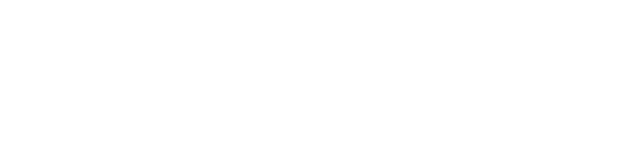
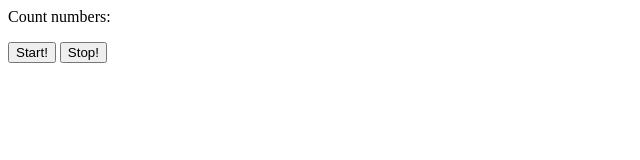
Before and after one commit to jbuck/hackto, a plain HTML site: page index.html in a window 1280 px wide. Shown: the whole page, without its empty margins (0-640 px from the left). Drawn offline with Linux system fonts and the light colour scheme.

Commit message:
Shitty example using some web workers

```diff
--- a/index.html
+++ b/index.html
@@ -1,6 +1,30 @@
 <html>
   <head>
+    <title>Hack TO</title>
   </head>
+  <script>
+    var w;
+
+    function startWorker(){
+      if(typeof(Worker)!=="undefined"){
+        w=new Worker("hackTO.js");
+        w.onmessage = function (event) {
+          document.getElementById("result").innerHTML = event.data;
+        };
+        w.postMessage("Test " + Math.random() * 1000);
+      }
+      else{
+        document.getElementById("result").innerHTML="Sorry, your browser does not support Web Workers...";
+      }
+    }
+
+    function stopWorker(){
+      w.terminate();
+    }
+  </script>
   <body>
+    <p>Count numbers: <output id="result"></output></p>
+    <button onclick="startWorker()">Start!</button>
+    <button onclick="stopWorker()">Stop!</button>
   </body>
 </html>
```
Also changed, not shown: hackTO.js (added, +9 -0 lines).
